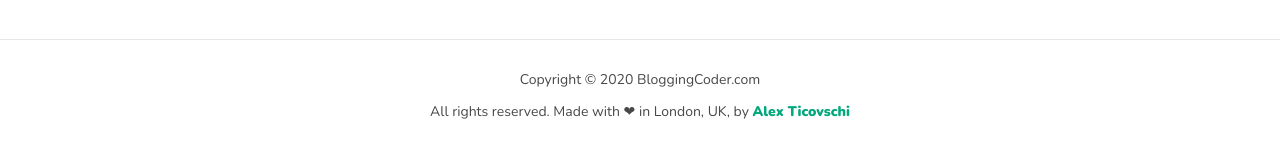
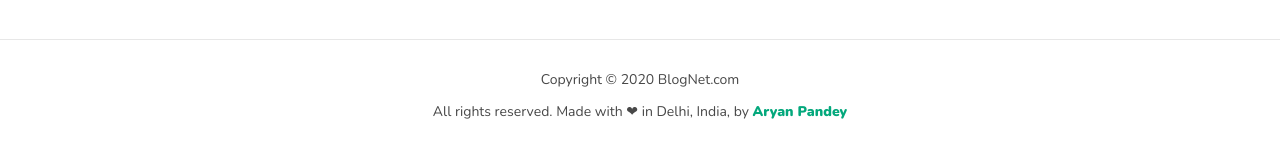
Before and after one commit to centipede13/BlogNet-Mern_Seo_Multiuser_Blogging_Platform, a Next.js app in the folder frontend/: page / in a window 1280 px wide. Shown: the part 1969-2117 px from the top of the page. Built offline with nearby package versions, Linux system fonts and the light colour scheme.

Commit message:
Made changes to n progress bar styling

```diff
--- a/frontend/components/Footer/Footer.js
+++ b/frontend/components/Footer/Footer.js
@@ -1,15 +1,15 @@
 const Footer = () => (
   <footer className="footer">
     <div className="footer__copyright">
-      <p>Copyright © 2020 BloggingCoder.com</p>
+      <p>Copyright © 2020 BlogNet.com</p>
       <p className="footer__text-and-author">
-        All rights reserved. Made with ❤ in London, UK, by{" "}
+        All rights reserved. Made with ❤ in Delhi, India, by{" "}
         <a
           className="footer__author"
           target="_blank"
-          href="https://alexticovschi.netlify.app/"
+          href="http://localhost:3000/"
         >
-          Alex Ticovschi
+          Aryan Pandey
         </a>
       </p>
     </div>
```
Also changed, not shown: frontend/public/styles/global.css (indentation only).
